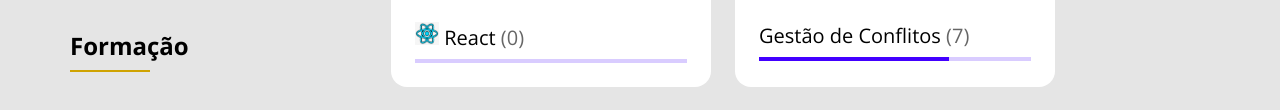
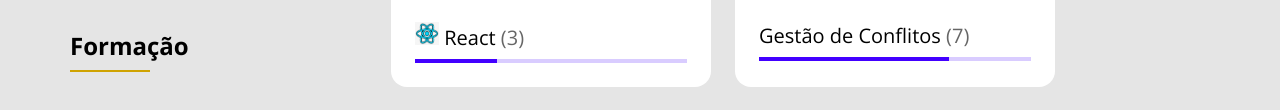
Before and after one commit to glsvitoria/curriculo-imersao-cubos, a plain HTML site: page index.html in a window 1280 px wide. Shown: the part 582-692 px from the top of the page. Drawn offline with nearby package versions, Linux system fonts and the light colour scheme; files whose address does not match are found by name.

Commit message:
Alterando o nível do React

```diff
--- a/index.html
+++ b/index.html
@@ -143,11 +143,11 @@
                         </div>
                      </li>
                      <li>
-                        <p class="name"> <img src="images/react-logo.png" alt=""> React <span>(0)</span></p>
+                        <p class="name"> <img src="images/react-logo.png" alt=""> React <span>(3)</span></p>
                         <div class="progress">
-                           <div class="bar incomplete"></div>
-                           <div class="bar incomplete"></div>
-                           <div class="bar incomplete"></div>
+                           <div class="bar"></div>
+                           <div class="bar"></div>
+                           <div class="bar"></div>
                            <div class="bar incomplete"></div>
                            <div class="bar incomplete"></div>
                            <div class="bar incomplete"></div>
```
